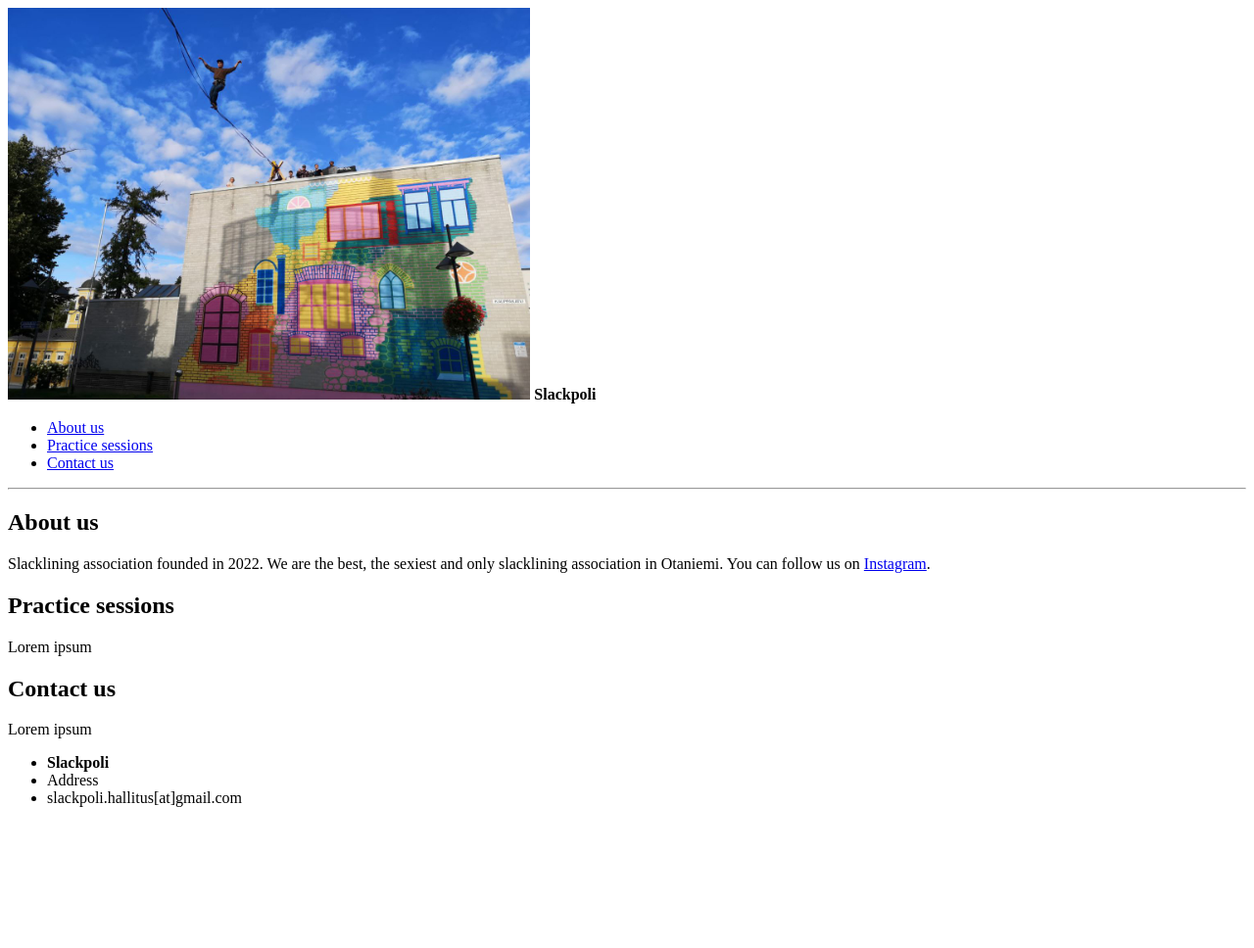
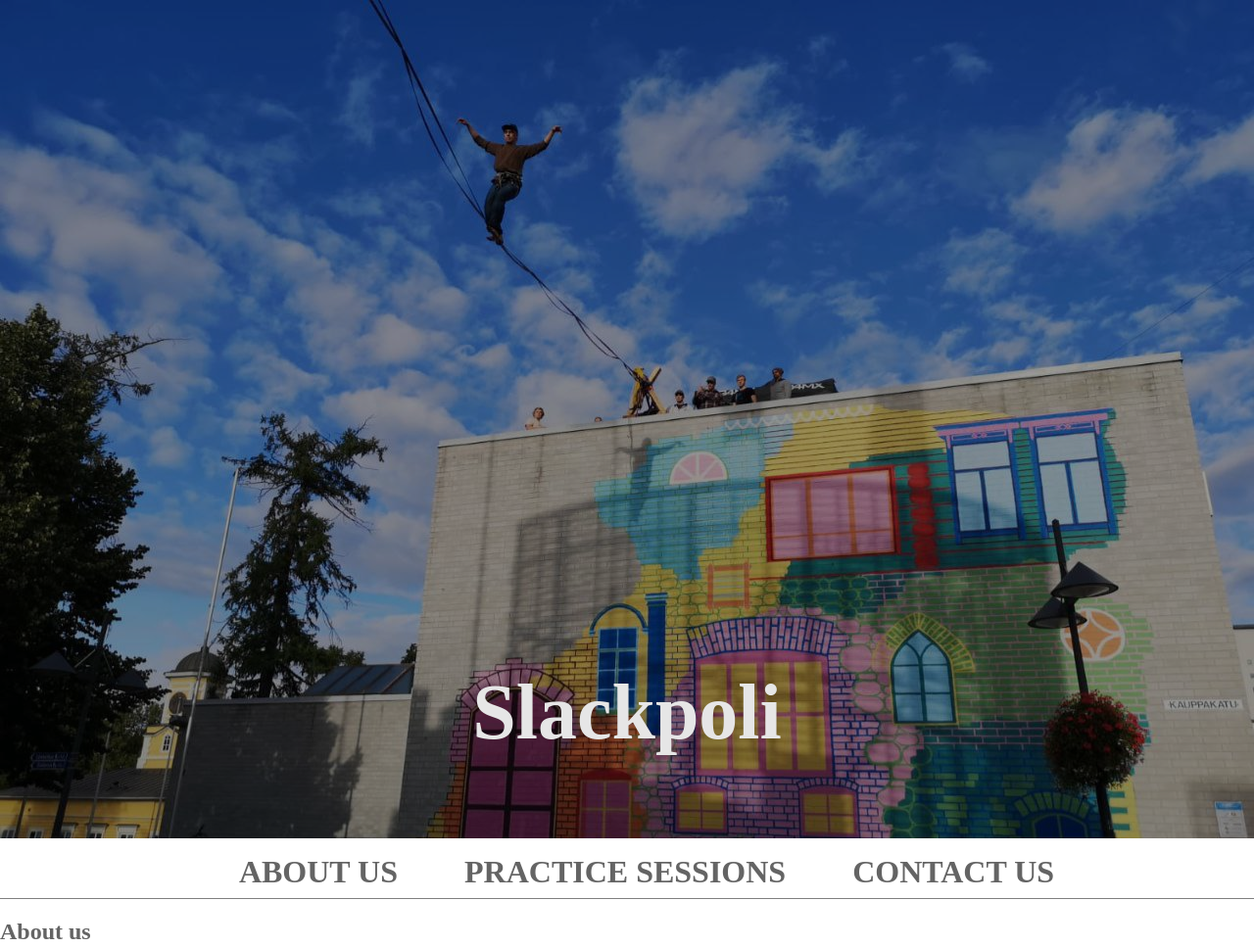
Before and after one commit to slackpoli/slackpoli.github.io, a plain HTML site: page index.html in a window 1280 px wide. Shown: the top 968 px of the page at 98% size. Before the commit the page ends 840 px from the top, so only its background shows below. Drawn offline with Linux system fonts and the light colour scheme.

Commit message:
first attempt on css styling

```diff
--- a/index.html
+++ b/index.html
@@ -3,20 +3,22 @@
 <head>
 <title>Slackpoli</title>
 <meta name="description" content="Slacklining association in Otaniemi">
+<link rel="stylesheet" href="styles.css">
 </head>
 <body>
-  <header>
-  <img src="images/highline.jpg" height="400">
-  <b>Slackpoli</b>
-  <nav>
-    <ul>
-      <li><a href="index.html">About us</a></li>
-      <li><a href="practices.html">Practice sessions</a></li>
-      <li><a href="contact_us.html">Contact us</a></li>
-    </ul>
-  </nav>
-  </header>
-  <hr>
+  <header class="main-header">
+  <!--<img src="images/highline.jpg"> -->
+  <h2 class="slackpoli-name slackpoli-name-large">Slackpoli</h2>
+</header>
+  <div>
+    <nav class="nav main-nav">
+      <ul>
+        <li><a href="index.html">ABOUT US</a></li>
+        <li><a href="practices.html">PRACTICE SESSIONS</a></li>
+        <li><a href="contact_us.html">CONTACT US</a></li>
+      </ul>
+    </nav>
+  </div>
   <section>
     <h2> About us </h2>
     <p> Slacklining association founded in 2022. We are the best, the sexiest and only slacklining association in Otaniemi.
--- a/styles.css
+++ b/styles.css
@@ -0,0 +1,63 @@
+/* @import url(); To import fonts */
+
+* {
+    box-sizing: border-box;
+    font-family: 'Times New Roman', Times, serif;
+    color: rgba(100, 100, 100, 90)
+}
+
+html, body {
+    margin: 0;
+    padding: 0;
+}
+
+.main-nav {
+    text-align: center;
+    border-bottom: 1px solid rgba(0,0,0,0.5);
+}
+
+.nav ul {
+    margin: 0;
+}
+
+
+.nav li {
+    display: inline;
+}
+
+
+
+.nav a {
+    display: inline-block;
+    padding-top: 0.5em;
+    padding-bottom: 0.25em;
+    padding-left: 1em;
+    padding-right: 1em;
+    text-decoration: none;
+    font-size: 2em;
+    font-weight: bolder;
+}
+
+
+.nav a:hover {
+    background-color: rgba(0, 0, 0, 0.2);
+}
+
+
+
+/* Change the image to bw */
+.main-header {
+    background-color: rgba(0, 0, 0, 0.4);
+    background-image: url("images/highline.jpg");
+    background-size: cover;
+    background-blend-mode: multiply;
+    padding-top: 600px;
+    text-align: center;
+}
+
+.slackpoli-name {
+    display: inline-block;
+    font-size: 5em;
+    padding: 0.2em;
+    color: rgb(230, 230, 230);
+}
```
